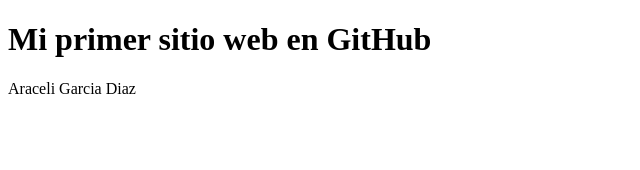
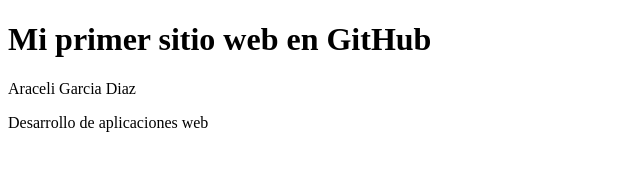
Before and after one commit to AraceliGarcia1/aweb.3b.git01, a plain HTML site: page index.html in a window 1280 px wide. Shown: the whole page, without its empty margins (0-640 px from the left). Drawn offline with Linux system fonts and the light colour scheme.

Commit message:
Update index.html
Se realiza modificacion en nube para bajar cambios

```diff
--- a/index.html
+++ b/index.html
@@ -9,5 +9,6 @@
 <body>
     <h1> Mi primer sitio web en GitHub</h1>
     <p>Araceli Garcia Diaz</p>
+    <p>Desarrollo de aplicaciones web</p>
 </body>
 </html>
```
